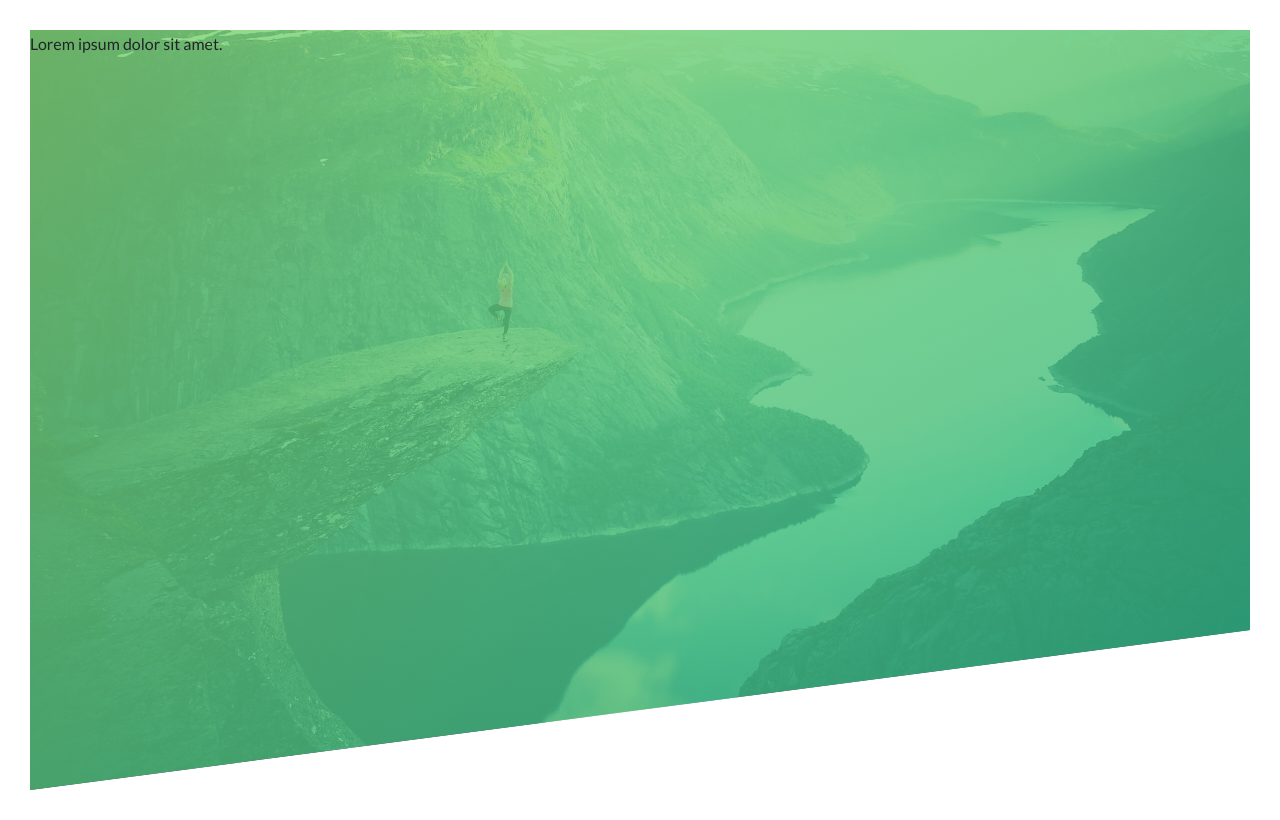
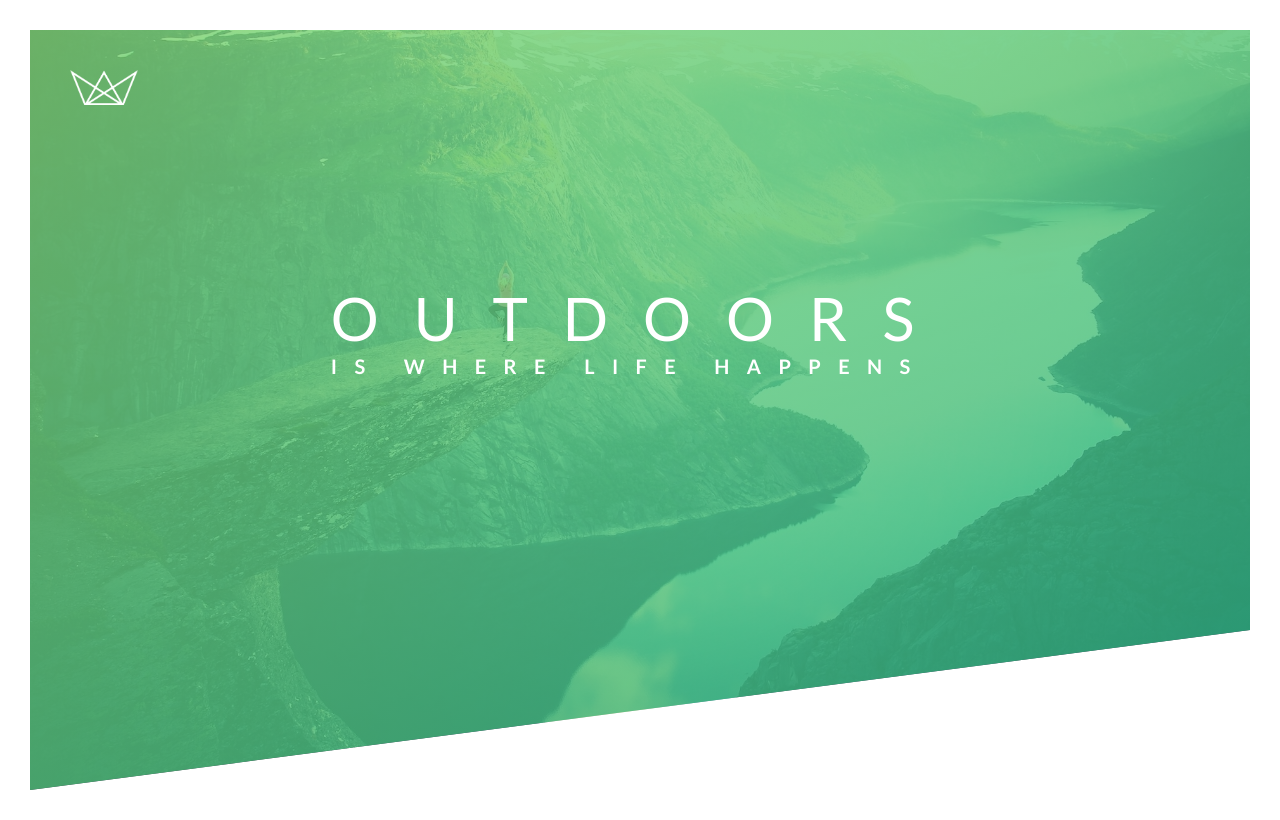
Before and after one commit to Rayhanuc/Natours, a website: page natours2/index.html in a window 1280 px wide. Drawn offline with Linux system fonts and the light colour scheme.

Commit message:
4 Building the Header - Part 2

```diff
--- a/natours2/assets/css/style.css
+++ b/natours2/assets/css/style.css
@@ -31,4 +31,41 @@ body {
   background-position: center;
   background-size: cover;
   clip-path: polygon(0 0,100% 0, 100% 75vh, 0 100%);
+  position: relative;
 }
+
+.logo-box {
+  position: absolute;
+  left: 40px;
+  top: 40px;
+}
+
+.logo-box .logo {
+  height: 35px;
+}
+
+.text-box {
+  position: absolute;
+  left: 50%;
+  top: 40%;
+  transform: translate(-50%, -50%);
+}
+
+.heading-primary {
+  color: #fff;
+  text-transform: uppercase;
+}
+
+.heading-primary-main {
+  display: block;
+  font-size: 60px;
+  font-weight: 400;
+  letter-spacing: 35px;
+}
+
+.heading-primary-sub {
+  display: block;
+  font-size: 20px;
+  font-weight: 700;
+  letter-spacing: 17.4px;
+}
--- a/natours2/index.html
+++ b/natours2/index.html
@@ -20,7 +20,19 @@
 <body>
 
 	<header class="header">
-		Lorem ipsum dolor sit amet.
+		<div class="logo-box">
+			<img src="assets/img/logo-white.png" alt="Logo" class="logo">
+		</div>
+
+		<div class="text-box">
+			<h1 class="heading-primary">
+				<span class="heading-primary-main">Outdoors</span>
+				<span class="heading-primary-sub">is where life happens</span>
+			</h1>
+		</div>
+
+
+
 	</header>
 
 
```
Also changed, not shown: 1 other file.
